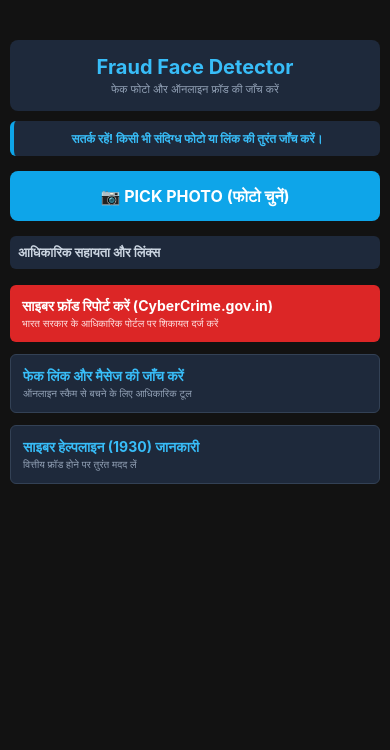
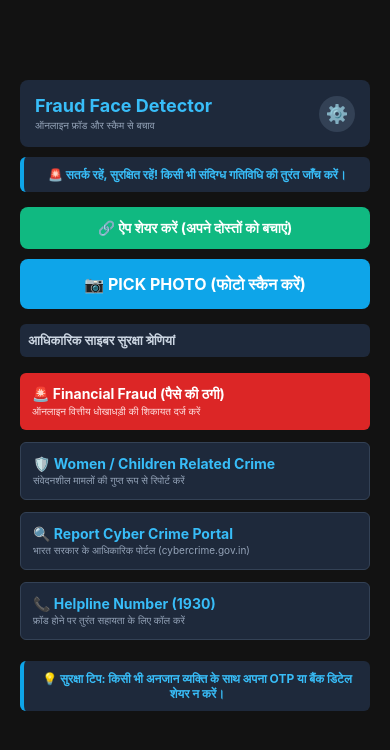
Before and after one commit to aashishkevat975-cyber/Deepfake-Shield, a React Native app: screen / in a window 390 px wide. Shown: the top 750 px of the page. Built offline with nearby package versions, Linux system fonts and the light colour scheme.

Commit message:
Update App.js

```diff
--- a/App.js
+++ b/App.js
@@ -1,65 +1,122 @@
-import React from 'react';
-import { StyleSheet, Text, View, TouchableOpacity, Linking, ScrollView } from 'react-native';
+import React, { useState } from 'react';
+import { StyleSheet, Text, View, TouchableOpacity, Linking, ScrollView, Share } from 'react-native';
 
 export default function App() {
+  const [showSettings, setShowSettings] = useState(false);
+
+  // ऐप शेयर करने का फंक्शन
+  const onShareApp = async () => {
+    try {
+      await Share.share({
+        message: 'सावधान! ऑनलाइन फ्रॉड और डीपफेक से बचने के लिए इस बेहतरीन "Fraud Face Detector" ऐप का इस्तेमाल करें और सुरक्षित रहें। अभी डाउनलोड करें!',
+      });
+    } catch (error) {
+      alert(error.message);
+    }
+  };
+
   return (
+    <View style={styles.container}>
+      {/* सेटिंग्स पेज */}
+      {showSettings ? (
         <ScrollView style={styles.container}>
-      {/* हेडर */}
+          <TouchableOpacity style={styles.backBtn} onPress={() => setShowSettings(false)}>
+            <Text style={styles.backBtnText}>⬅ वापस जाएं</Text>
+          </TouchableOpacity>
+
+          <Text style={styles.settingsHeading}>Settings & Info</Text>
+
+          <TouchableOpacity style={styles.settingItem} onPress={() => Linking.openURL('https://cybercrime.gov.in')}>
+            <Text style={styles.settingTitle}>🌐 आधिकारिक साइबर क्राइम पोर्टल</Text>
+            <Text style={styles.settingSub}>cybercrime.gov.in पर जाएं</Text>
+          </TouchableOpacity>
+
+          <TouchableOpacity style={styles.settingItem} onPress={() => alert('Fraud Face Detector ऐप ऑनलाइन स्कैम, फेक फोटो और फ्रॉड से सतर्क रहने के लिए बनाया गया है।')}>
+            <Text style={styles.settingTitle}>ℹ️ हमारे बारे में (About Us)</Text>
+            <Text style={styles.settingSub}>ऐप की जानकारी और उद्देश्य</Text>
+          </TouchableOpacity>
+
+          <TouchableOpacity style={styles.settingItem} onPress={onShareApp}>
+            <Text style={styles.settingTitle}>📤 ऐप शेयर करें</Text>
+            <Text style={styles.settingSub}>दोस्तों और परिवार के साथ साझा करें</Text>
+          </TouchableOpacity>
+
+          <TouchableOpacity style={styles.settingItem} onPress={() => alert('किसी भी सहायता के लिए भारत सरकार के साइबर हेल्पलाइन नंबर 1930 पर कॉल करें।')}>
+            <Text style={styles.settingTitle}>📞 सहायता और फीडबैक (Support)</Text>
+            <Text style={styles.settingSub}>मदद और संपर्क जानकारी</Text>
+          </TouchableOpacity>
+        </ScrollView>
+      ) : (
+        /* मुख्य होम स्क्रीन */
+        <ScrollView style={styles.container}>
           <View style={styles.header}>
+            <View>
               <Text style={styles.headerTitle}>Fraud Face Detector</Text>
-        <Text style={styles.headerSub}>फेक फोटो और ऑनलाइन फ्रॉड की जाँच करें</Text>
+              <Text style={styles.headerSub}>ऑनलाइन फ्रॉड और स्कैम से बचाव</Text>
+            </View>
+            {/* सेटिंग्स आइकॉन बटन */}
+            <TouchableOpacity style={styles.settingsIconBtn} onPress={() => setShowSettings(true)}>
+              <Text style={styles.settingsIconText}>⚙️</Text>
+            </TouchableOpacity>
           </View>
 
           <View style={styles.motivationBox}>
-        <Text style={styles.motivationText}>सतर्क रहें! किसी भी संदिग्‍ध फोटो या लिंक की तुरंत जाँच करें।</Text>
+            <Text style={styles.motivationText}>🚨 सतर्क रहें, सुरक्षित रहें! किसी भी संदिग्‍ध गतिविधि की तुरंत जाँच करें।</Text>
           </View>
 
-      {/* फोटो पिक करने वाला मुख्य बटन */}
-      <TouchableOpacity
-        style={styles.pickPhotoBtn}
-        onPress={() => Linking.openURL('https://cybercrime.gov.in')}
-      >
-        <Text style={styles.pickPhotoText}>📷 PICK PHOTO (फोटो चुनें)</Text>
+          {/* ऐप शेयर करने वाला बटन */}
+          <TouchableOpacity style={styles.shareAppBtn} onPress={onShareApp}>
+            <Text style={styles.shareAppText}>🔗 ऐप शेयर करें (अपने दोस्तों को बचाएं)</Text>
           </TouchableOpacity>
 
-      {/* आधिकारिक सहायता और लिंक्स */}
-      <Text style={styles.sectionTitle}>आधिकारिक सहायता और लिंक्स</Text>
-
-      <TouchableOpacity
-        style={[styles.btnBox, styles.alertBtn]}
-        onPress={() => Linking.openURL('https://cybercrime.gov.in')}
-      >
-        <Text style={styles.btnBoldWhite}>साइबर फ्रॉड रिपोर्ट करें (CyberCrime.gov.in)</Text>
-        <Text style={styles.btnSpanWhite}>भारत सरकार के आधिकारिक पोर्टल पर शिकायत दर्ज करें</Text>
+          {/* मुख्य फोटो स्कैनिंग बटन */}
+          <TouchableOpacity style={styles.pickPhotoBtn} onPress={() => Linking.openURL('https://cybercrime.gov.in')}>
+            <Text style={styles.pickPhotoText}>📷 PICK PHOTO (फोटो स्कैन करें)</Text>
           </TouchableOpacity>
 
-      <TouchableOpacity
-        style={styles.btnBox}
-        onPress={() => Linking.openURL('https://cybercrime.gov.in')}
-      >
-        <Text style={styles.btnBold}>फेक लिंक और मैसेज की जाँच करें</Text>
-        <Text style={styles.btnSpan}>ऑनलाइन स्कैम से बचने के लिए आधिकारिक टूल</Text>
+          <Text style={styles.sectionTitle}>आधिकारिक साइबर सुरक्षा श्रेणियां</Text>
+
+          <TouchableOpacity style={[styles.btnBox, styles.alertBtn]} onPress={() => Linking.openURL('https://cybercrime.gov.in')}>
+            <Text style={styles.btnBoldWhite}>🚨 Financial Fraud (पैसे की ठगी)</Text>
+            <Text style={styles.btnSpanWhite}>ऑनलाइन वित्तीय धोखाधड़ी की शिकायत दर्ज करें</Text>
           </TouchableOpacity>
 
-      <TouchableOpacity
-        style={styles.btnBox}
-        onPress={() => Linking.openURL('https://cybercrime.gov.in')}
-      >
-        <Text style={styles.btnBold}>साइबर हेल्पलाइन (1930) जानकारी</Text>
-        <Text style={styles.btnSpan}>वित्तीय फ्रॉड होने पर तुरंत मदद लें</Text>
+          <TouchableOpacity style={styles.btnBox} onPress={() => Linking.openURL('https://cybercrime.gov.in')}>
+            <Text style={styles.btnBold}>🛡️ Women / Children Related Crime</Text>
+            <Text style={styles.btnSpan}>संवेदनशील मामलों की गुप्त रूप से रिपोर्ट करें</Text>
           </TouchableOpacity>
+
+          <TouchableOpacity style={styles.btnBox} onPress={() => Linking.openURL('https://cybercrime.gov.in')}>
+            <Text style={styles.btnBold}>🔍 Report Cyber Crime Portal</Text>
+            <Text style={styles.btnSpan}>भारत सरकार के आधिकारिक पोर्टल (cybercrime.gov.in)</Text>
+          </TouchableOpacity>
+
+          <TouchableOpacity style={styles.btnBox} onPress={() => Linking.openURL('https://cybercrime.gov.in')}>
+            <Text style={styles.btnBold}>📞 Helpline Number (1930)</Text>
+            <Text style={styles.btnSpan}>फ्रॉड होने पर तुरंत सहायता के लिए कॉल करें</Text>
+          </TouchableOpacity>
+
+          <View style={[styles.motivationBox, {marginTop: 15}]}>
+            <Text style={styles.motivationText}>💡 सुरक्षा टिप: किसी भी अनजान व्यक्ति के साथ अपना OTP या बैंक डिटेल शेयर न करें।</Text>
+          </View>
         </ScrollView>
+      )}
+    </View>
   );
 }
 
 const styles = StyleSheet.create({
   container: { flex: 1, backgroundColor: '#121212', padding: 10, paddingTop: 40 },
-  header: { backgroundColor: '#1e293b', padding: 15, borderRadius: 8, alignItems: 'center', marginBottom: 10 },
-  headerTitle: { fontSize: 20, fontWeight: 'bold', color: '#38bdf8' },
-  headerSub: { fontSize: 11, color: '#94a3b8', marginTop: 3 },
+  header: { backgroundColor: '#1e293b', padding: 15, borderRadius: 8, flexDirection: 'row', justifyContent: 'space-between', alignItems: 'center', marginBottom: 10 },
+  headerTitle: { fontSize: 18, fontWeight: 'bold', color: '#38bdf8' },
+  headerSub: { fontSize: 10, color: '#94a3b8', marginTop: 3 },
+  settingsIconBtn: { backgroundColor: '#334155', width: 36, height: 36, borderRadius: 18, justifyContent: 'center', alignItems: 'center' },
+  settingsIconText: { fontSize: 18 },
   motivationBox: { backgroundColor: '#1e293b', padding: 10, borderRadius: 6, marginBottom: 10, borderLeftWidth: 4, borderLeftColor: '#0ea5e9' },
   motivationText: { fontSize: 12, fontWeight: 'bold', color: '#38bdf8', textAlign: 'center' },
   sectionTitle: { backgroundColor: '#1e293b', color: '#cbd5e1', padding: 8, borderRadius: 6, fontSize: 13, fontWeight: 'bold', marginVertical: 10 },
+  shareAppBtn: { backgroundColor: '#10b981', padding: 12, borderRadius: 8, alignItems: 'center', marginVertical: 5 },
+  shareAppText: { color: 'white', fontSize: 14, fontWeight: 'bold' },
   pickPhotoBtn: { backgroundColor: '#0ea5e9', padding: 15, borderRadius: 8, alignItems: 'center', marginVertical: 5 },
   pickPhotoText: { color: 'white', fontSize: 16, fontWeight: 'bold' },
   btnBox: { backgroundColor: '#1e293b', padding: 12, borderRadius: 6, marginVertical: 6, borderWidth: 1, borderColor: '#334155' },
@@ -68,4 +125,10 @@
   btnSpan: { fontSize: 10, color: '#94a3b8', marginTop: 2 },
   btnBoldWhite: { fontSize: 14, fontWeight: 'bold', color: 'white' },
   btnSpanWhite: { fontSize: 10, color: '#fee2e2', marginTop: 2 },
+  backBtn: { backgroundColor: '#ef4444', padding: 10, borderRadius: 6, marginBottom: 15, alignSelf: 'flex-start' },
+  backBtnText: { color: 'white', fontWeight: 'bold', fontSize: 14 },
+  settingsHeading: { fontSize: 22, fontWeight: 'bold', color: '#fff', marginBottom: 15 },
+  settingItem: { backgroundColor: '#1e293b', padding: 15, borderRadius: 6, marginVertical: 6, borderWidth: 1, borderColor: '#334155' },
+  settingTitle: { fontSize: 15, fontWeight: 'bold', color: '#38bdf8' },
+  settingSub: { fontSize: 11, color: '#94a3b8', marginTop: 3 },
 });
```
Lines whose indentation alone changed are shown as unchanged.
